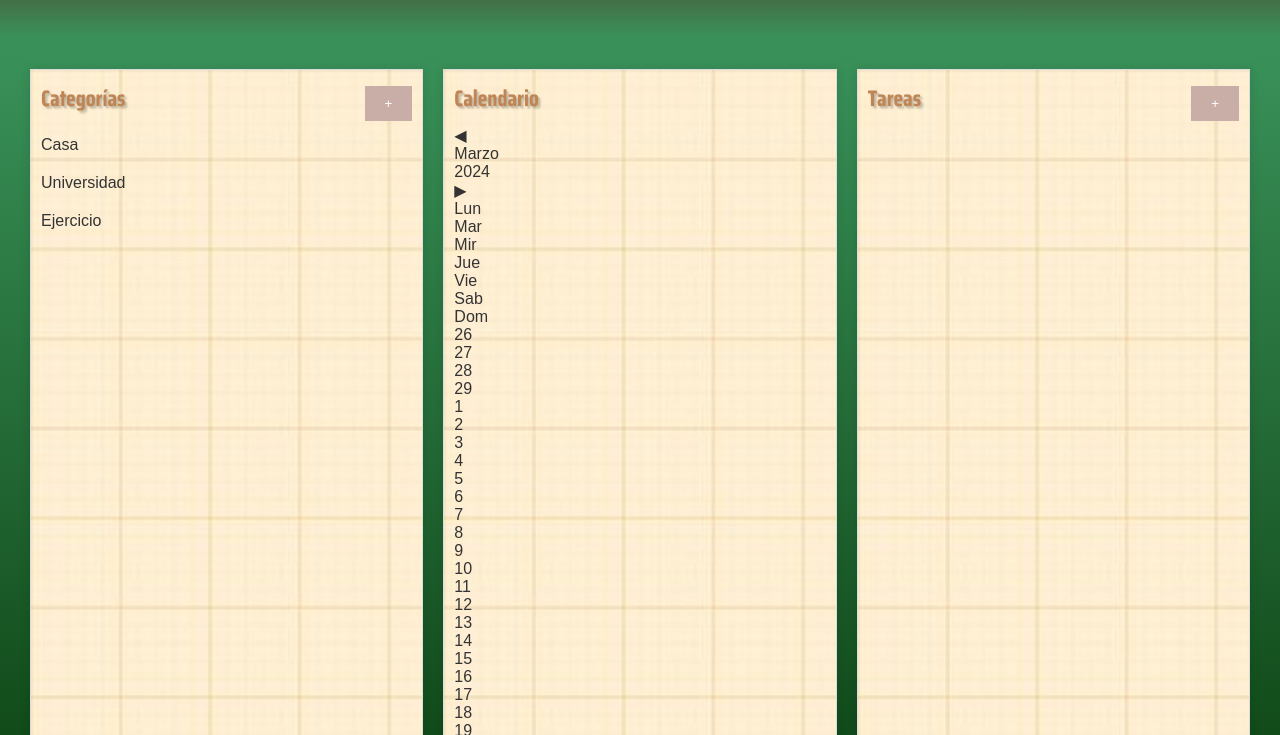
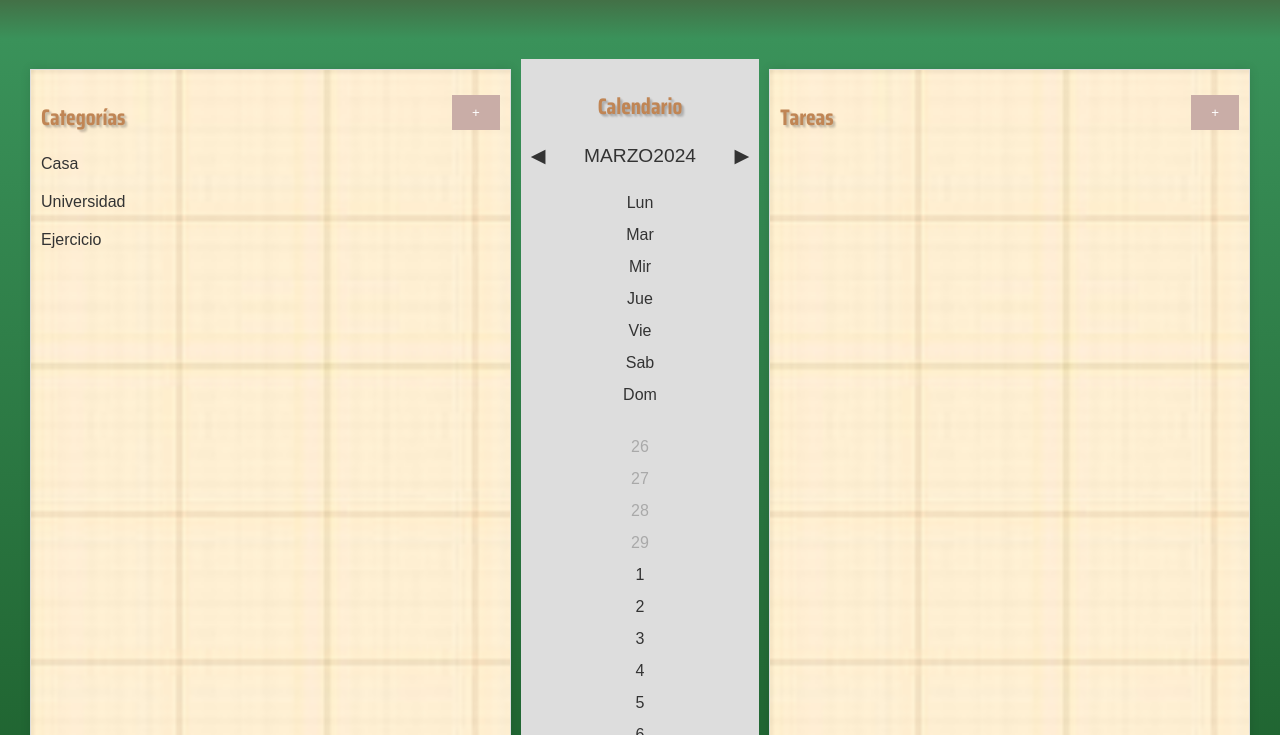
Before and after one commit to MrBl4ck04/Tasuku, a plain HTML site: page INICIO_USUARIO/inicioUsuario.html in a window 1280 px wide. Shown: the part 605-1340 px from the top of the page. Drawn offline with nearby package versions, Linux system fonts and the light colour scheme; a web font is replaced by a local one.

Commit message:
Se cambio el nombre de la carpeta

```diff
--- a/INICIO USUARIO/inicioEstilos.css
+++ b/INICIO_USUARIO/inicioEstilos.css
@@ -2,7 +2,7 @@
 @import url('https://cdnjs.cloudflare.com/ajax/libs/font-awesome/5.15.3/css/all.min.css');
 @import url('https://fonts.googleapis.com/css2?family=Inter&display=swap');
 @import url('https://fonts.googleapis.com/css2?family=Lilita+One&family=Saira+Condensed:wght@100;200;300;400;500;600;700;800;900&display=swap');
-body,h2, ul, li {
+body, ul, li {
     margin: 0;
     padding: 0;
     list-style-type: none;
@@ -44,14 +44,7 @@ header {
     align-items: center;
 }
 
-#categories, #calendar, #tasks {
-    border: 1px solid #ddd;
-    margin: 10px;
-    padding: 10px;
-    width: 30%;
-    background: #fff;
-    box-shadow: 0 0 10px rgba(0,0,0,0.1);
-}
+
 
 h2 {
     font-size: 1.5em;
@@ -131,7 +124,7 @@ main {
     color: #6D6875; /* Color más suave */
 }
 
-#categories, #calendar, #tasks {
+#categories, #tasks {
     border: 1px solid #ddd;
     margin: 10px;
     padding: 10px;
@@ -140,8 +133,95 @@ main {
     background-size: cover;
     box-shadow: 0 0 10px rgba(0,0,0,0.1);
 }
+#calendar{
+    display: flex;
+    flex-direction: column;
+    align-items: center; /* Alinea los elementos hijos horizontalmente al centro */
+    justify-content: start; /* Alinea los elementos hijos verticalmente al principio */
+    padding: 10px;
+    background: #ddd;
+}
+
+#calendar .calendar__info{
+    display: flex;
+    align-items: center;
+    padding: 0 2em;
+    font-size: 1.2em;
+    text-transform: uppercase;
+}
+
+#calendar .calendar_prev, #calendar .calendar_next{
+    color: #a7dd11;
+    cursor: pointer;
+    font-size: 1.3em;
+}
+
+#calendar .calendar__prev{
+    margin-right: auto;
+}
+
+#calendar .calendar__next{
+    margin-left: auto;
+}
+
+#calendar .calendar_week, #calendar .calendar_dates{
+    display: grid;
+    grid-template-columns: repeat(7, 1fr);
+    grid-gap: 10px;
+}
 
 
+#calendar .calendar_month, #calendar .calendar_year{
+    padding: .5em 1em;
+}
+
+#calendar .calendar__item{
+    text-align: center;
+    line-height: 2;
+}
+
+#calendar .calendar__today{
+    background-color: #ddd;
+    color: red;
+    width: 50%;
+    border-radius: 50%;
+    margin: auto;
+}
+
+#calendar .calendar__last-days{
+    opacity: .3;
+}
+/* Para el título de Calendario */
+#calendar h2 {
+    /* Ajusta el estilo de tu título de Calendario aquí */
+    margin-bottom: 20px; /* Añade un espacio debajo del título */
+}
+
+/* Para la barra de información del calendario (mes y año) */
+.calendar__info {
+    width: 100%; /* Asegúrate de que ocupe todo el ancho disponible */
+    justify-content: space-evenly; /* Espaciado uniforme entre los elementos */
+    margin-bottom: 20px; /* Añade un espacio debajo de la barra de información del mes */
+}
+
+/* Para los nombres de los días de la semana */
+.calendar__week {
+    width: 100%; /* Asegúrate de que ocupe todo el ancho disponible */
+    justify-content: space-evenly; /* Espaciado uniforme entre los elementos */
+    margin-bottom: 20px; /* Añade un espacio debajo de los nombres de los días */
+}
+
+/* Para los días del mes */
+.calendar__dates {
+    width: 100%; /* Asegúrate de que ocupe todo el ancho disponible */
+    flex-wrap: wrap; /* Permite que los elementos de los días se envuelvan */
+    justify-content: start; /* Alinea los días al principio */
+}
+
+.marked-date {
+    background-color: #FFD700; /* Cambia este color al que desees para las fechas marcadas */
+    color: black;
+}
 button {
     padding: 10px 20px;
     background: #C9ADA7;
```
Also changed, not shown: INICIO_USUARIO/inicioUsuario.html (renamed from INICIO USUARIO/inicioUsuario.html, +2 -0 lines), INICIO_USUARIO/Inicio.png (renamed from INICIO USUARIO/Inicio.png), INICIO_USUARIO/cabezera2.png (renamed from INICIO USUARIO/cabezera2.png), INICIO_USUARIO/cuadro.jpg (renamed from INICIO USUARIO/cuadro.jpg), INICIO_USUARIO/inicioBack.js (renamed from INICIO USUARIO/inicioBack.js), INICIO_USUARIO/logo.png (renamed from INICIO USUARIO/logo.png), INICIO_USUARIO/notes-removebg-preview.png (renamed from INICIO USUARIO/notes-removebg-preview.png), INICIO_USUARIO/thank_you-removebg-preview.png (renamed from INICIO USUARIO/thank_you-removebg-preview.png).
